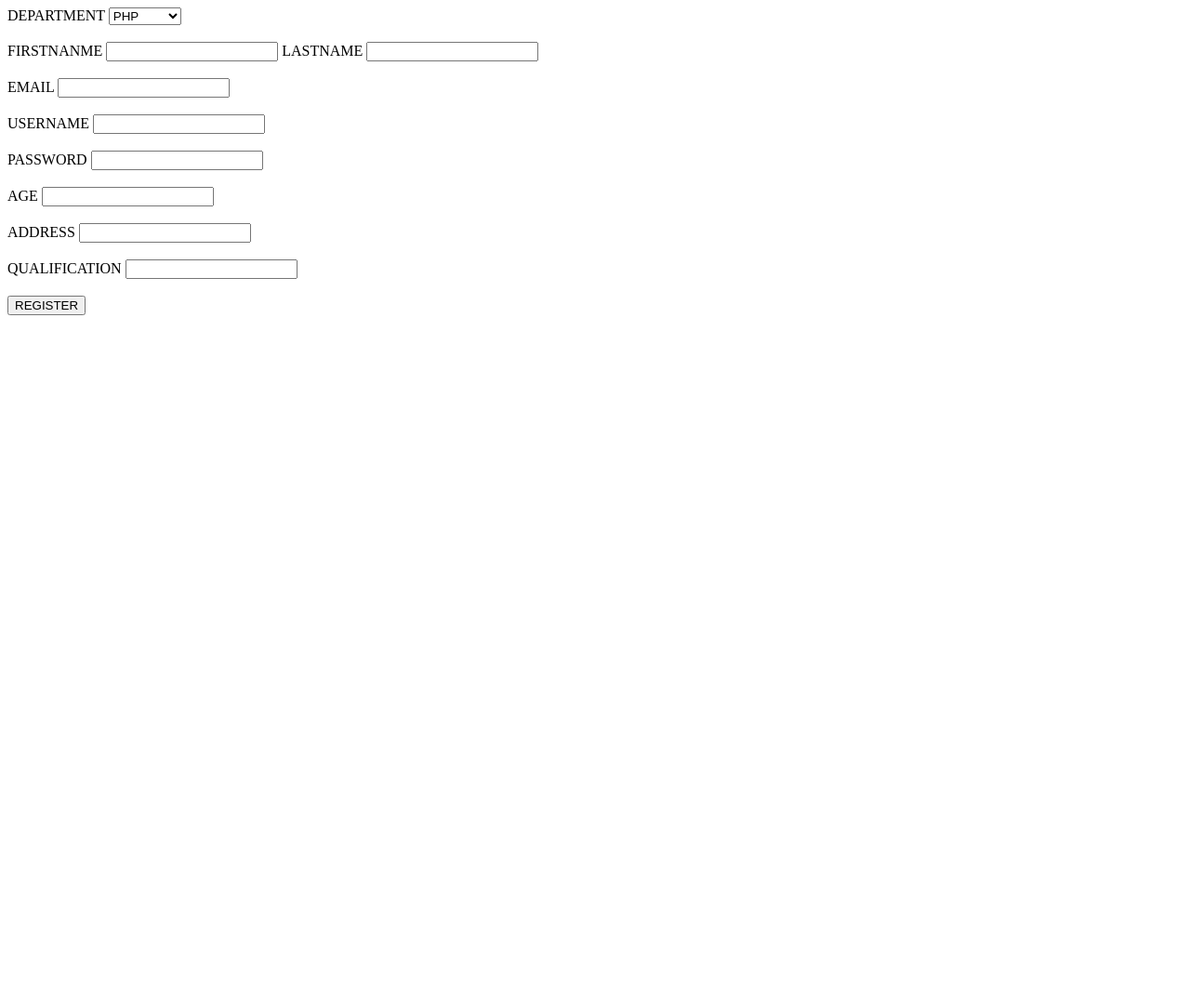
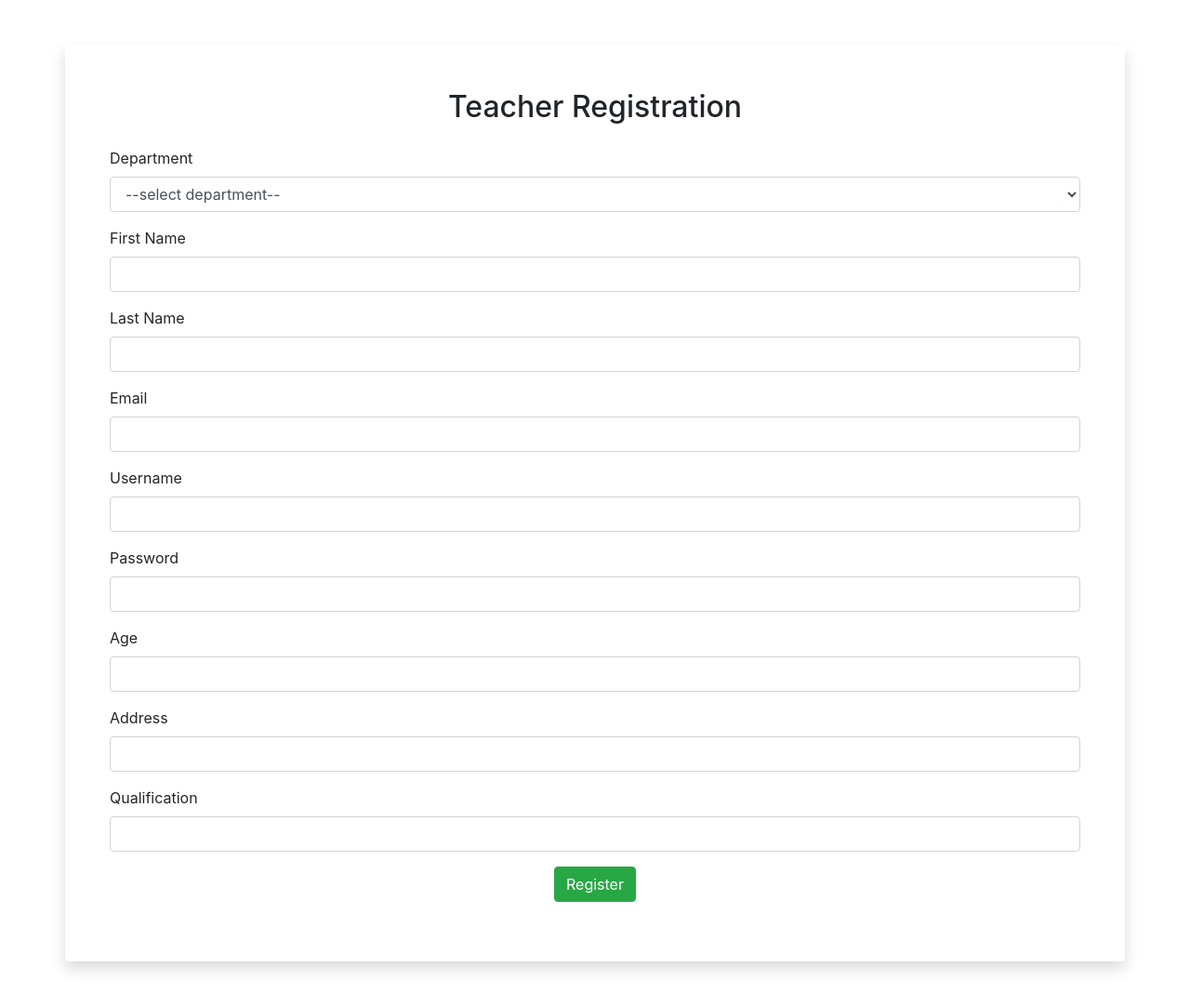
Before and after one commit to sargakm/school, a Django app: page /reg_teacher in a window 1280 px wide. Shown: the whole page at 93% size. Before the commit the page ends 339 px from the top, so only its background shows below. Run offline with Django 5.2, Linux system fonts and the light colour scheme; data comes from the database, SQL or seed files in the repository; both versions use the stored data as it was after the commit; some libraries are stand-ins or nearby versions.

Commit message:
second commit

```diff
--- a/collegeproject/collegeapp/templates/department_student.html
+++ b/collegeproject/collegeapp/templates/department_student.html
@@ -11,18 +11,15 @@
     <div class="container m-5">
     <table class="table table-bordered table-primary">
         <tr>
-            <th>ID</th>
             <th>FIRSTNAME</th>
             <th>LASTNAME</th>
             <th>EMAIL</th>
             <th>USERNAME</th>
             <th>AGE</th>
             <th>ADDRESS</th>
-            <th>ACTION</th>
         </tr>
         {% for i in x1 %}
         <tr>
-            <td>{{i.id}}</td>
             <td>{{i.sid.first_name}}</td>
             <td>{{i.sid.last_name}}</td>
             <td>{{i.sid.email}}</td>
--- a/collegeproject/collegeapp/templates/department_teacher copy.html
+++ b/collegeproject/collegeapp/templates/department_teacher copy.html
@@ -11,7 +11,6 @@
     <div class="container m-5">
     <table class="table table-bordered table-primary">
         <tr>
-            <th>ID</th>
             <th>FIRSTNAME</th>
             <th>LASTNAME</th>
             <th>EMAIL</th>
@@ -22,7 +21,6 @@
         </tr>
         {% for i in x1 %}
         <tr>
-            <td>{{i.id}}</td>
             <td>{{i.tid.first_name}}</td>
             <td>{{i.tid.last_name}}</td>
             <td>{{i.tid.email}}</td>
--- a/collegeproject/collegeapp/templates/reg_teacher.html
+++ b/collegeproject/collegeapp/templates/reg_teacher.html
@@ -3,36 +3,85 @@
 <head>
     <meta charset="UTF-8">
     <meta name="viewport" content="width=device-width, initial-scale=1.0">
-    <title>Document</title>
+    <title>Teacher Registration</title>
+    <!-- Bootstrap CSS -->
+    <link href="https://stackpath.bootstrapcdn.com/bootstrap/4.5.2/css/bootstrap.min.css" rel="stylesheet">
 </head>
 <body>
-    <div class="container shadow m-5">
+    <div class="container shadow p-5 my-5 rounded">
+        <h2 class="text-center mb-4">Teacher Registration</h2>
         <form action="reg_teacher" method="POST">
             {% csrf_token %}
-            <label for="">DEPARTMENT</label>
-            <select name="dep" class="form-select">
-                {% for i in x1 %}
-                <option value="{{i.id}}">{{i.Dep_name}}</option><br>
-                {% endfor %}
-            </select><br><br>
-            <label for="" class="form-label">FIRSTNANME</label>
-            <input type="text" name="fname" class="form-control">
-            <label for="" class="form-label">LASTNAME</label>
-            <input type="text" name="lname" class="form-control"><br><br>
-            <label for="" class="form-label">EMAIL</label>
-            <input type="text" name="email" class="form-control"><br><br>
-            <label for="" class="form-label">USERNAME</label>
-            <input type="text" name="username" class="form-control"><br><br>
-            <label for="" class="form-label">PASSWORD</label>
-            <input type="text" name="password" class="form-control"><br><br>
-            <label for="" class="form-label">AGE</label>
-            <input type="text" name="age" class="form-control"><br><br>
-            <label for="" class="form-label">ADDRESS</label>
-            <input type="text" name="address" class="form-control"><br><br>
-            <label for="" class="form-label">QUALIFICATION</label>
-            <input type="text" name="qual" class="form-control"><br><br>
-            <input type="submit" value="REGISTER" class="btn btn-success">
+
+            <!-- Department Dropdown -->
+            <div class="form-group">
+                <label for="dep">Department</label>
+                <select name="dep" id="dep" class="form-control">
+                    <option value="">--select department--</option>
+                    {% for i in x1 %}
+                        <option value="{{i.id}}">{{i.Dep_name}}</option>
+                    {% endfor %}
+                </select>
+            </div>
+
+            <!-- First Name -->
+            <div class="form-group">
+                <label for="fname">First Name</label>
+                <input type="text" name="fname" id="fname" class="form-control" required>
+            </div>
+
+            <!-- Last Name -->
+            <div class="form-group">
+                <label for="lname">Last Name</label>
+                <input type="text" name="lname" id="lname" class="form-control" required>
+            </div>
+
+            <!-- Email -->
+            <div class="form-group">
+                <label for="email">Email</label>
+                <input type="email" name="email" id="email" class="form-control" required>
+            </div>
+
+            <!-- Username -->
+            <div class="form-group">
+                <label for="username">Username</label>
+                <input type="text" name="username" id="username" class="form-control" required>
+            </div>
+
+            <!-- Password -->
+            <div class="form-group">
+                <label for="password">Password</label>
+                <input type="password" name="password" id="password" class="form-control" required>
+            </div>
+
+            <!-- Age -->
+            <div class="form-group">
+                <label for="age">Age</label>
+                <input type="number" name="age" id="age" class="form-control" required>
+            </div>
+
+            <!-- Address -->
+            <div class="form-group">
+                <label for="address">Address</label>
+                <input type="text" name="address" id="address" class="form-control" required>
+            </div>
+
+            <!-- Qualification -->
+            <div class="form-group">
+                <label for="qual">Qualification</label>
+                <input type="text" name="qual" id="qual" class="form-control" required>
+            </div>
+
+            <!-- Submit Button -->
+            <div class="form-group text-center">
+                <input type="submit" value="Register" class="btn btn-success">
+            </div>
         </form>
     </div>
+
+    <!-- Bootstrap JS, Popper.js, and jQuery -->
+    <script src="https://code.jquery.com/jquery-3.5.1.slim.min.js"></script>
+    <script src="https://cdn.jsdelivr.net/npm/@popperjs/core@2.5.3/dist/umd/popper.min.js"></script>
+    <script src="https://stackpath.bootstrapcdn.com/bootstrap/4.5.2/js/bootstrap.min.js"></script>
 </body>
 </html>
```
Also changed, not shown: collegeproject/collegeapp/templates/index.html (+3 -11 lines), collegeproject/collegeapp/templates/reg_student.html (+68 -23 lines), collegeproject/db.sqlite3.
